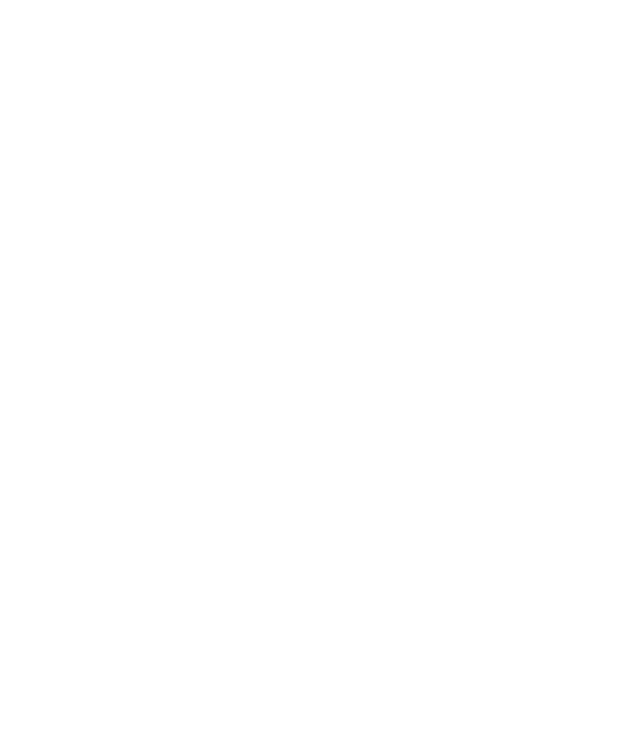
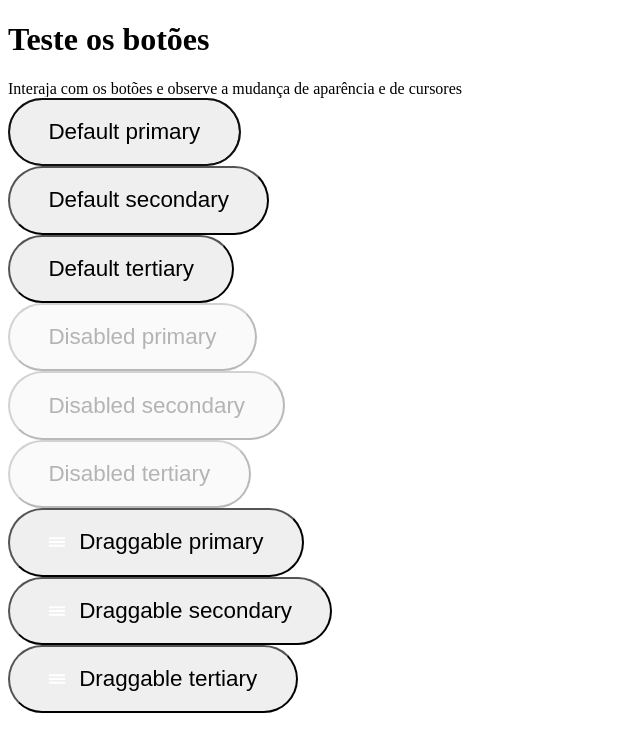
Before and after one commit to claytonfortunato/Button-Cursors, a React (Vite) app: page / in a window 1280 px wide. Shown: the top 752 px of the page, without its empty margins (0-640 px from the left). Built offline with nearby package versions, Linux system fonts and the light colour scheme.

Commit message:
feat: components

```diff
--- a/package.json
+++ b/package.json
@@ -9,6 +9,9 @@
     "preview": "vite preview"
   },
   "dependencies": {
+    "@emotion/react": "^11.10.6",
+    "@emotion/styled": "^11.10.6",
+    "@mui/material": "^5.11.13",
     "react": "^18.2.0",
     "react-dom": "^18.2.0",
     "styled-components": "^5.3.9"
--- a/src/App.tsx
+++ b/src/App.tsx
@@ -1,7 +1,97 @@
 import * as C from "./styles";
 
+import Button from "./components/Button";
+
+import { useRef, useState } from "react";
+import { buttons, ButtonType } from "./types/buttons";
+
 function App() {
-  return <C.Container></C.Container>;
+  const [list, setList] = useState<ButtonType>(buttons);
+
+  const dragItem = useRef<number>();
+  const dragOverItem = useRef<number>();
+
+  const handleDragStart = (
+    e: React.DragEvent<HTMLButtonElement>,
+    position: number
+  ) => {
+    e.stopPropagation();
+    dragItem.current = position;
+  };
+
+  const handleDragEnter = (
+    e: React.DragEvent<HTMLButtonElement>,
+    position: number
+  ) => {
+    e.stopPropagation();
+    dragOverItem.current = position;
+  };
+
+  const handleDropPartially = (position: number) => {
+    const dragItemCurrent = dragItem.current;
+    const dragOverItemCurrent = dragOverItem.current;
+
+    if (dragItemCurrent === undefined || dragOverItemCurrent === undefined)
+      return;
+
+    if (dragItemCurrent === dragOverItemCurrent) return;
+
+    const newList = [...list];
+    const item = newList[dragItemCurrent];
+    newList.splice(dragItemCurrent, 1);
+    newList.splice(position, 0, item);
+
+    dragItem.current = position;
+    dragOverItem.current = position;
+
+    setList(newList);
+  };
+
+  return (
+    <C.Container>
+      <C.Header>
+        <h1>Teste os botões</h1>
+        <span>
+          Interaja com os botões e observe a mudança de aparência e de cursores
+        </span>
+      </C.Header>
+      <div className="grid">
+        {list.map((item, idx) => (
+          <Button
+            onDragStart={(e) => {
+              e.currentTarget.style.cursor = "grabbing";
+              handleDragStart(e, idx);
+            }}
+            onDragOver={(e) => {
+              e.preventDefault();
+              e.stopPropagation();
+              handleDropPartially(idx);
+            }}
+            onDragCapture={(e) => {
+              e.preventDefault();
+              e.stopPropagation();
+              e.currentTarget.style.cursor = "grabbing";
+              e.currentTarget.style.opacity = "0";
+            }}
+            onDragEnter={(e) => {
+              e.preventDefault();
+              e.stopPropagation();
+              handleDragEnter(e, idx);
+            }}
+            onDragEnd={(e) => {
+              handleDropPartially(idx);
+              e.currentTarget.style.cursor = "move";
+              e.currentTarget.style.opacity = "1";
+            }}
+            key={item.id}
+            {...item.props}
+          >
+            {item.label}
+          </Button>
+        ))}
+      </div>
+    </C.Container>
+  );
 }
 
 export default App;
--- /dev/null
+++ b/src/components/Button/index.tsx
@@ -0,0 +1,57 @@
+import CircularProgress from "@mui/material/CircularProgress";
+import { useState } from "react";
+import DraggableIcon from "../../assets/draggableicon.svg";
+
+import * as C from "./styles";
+
+interface ButtonProps extends React.HTMLAttributes<HTMLButtonElement> {
+  children?: React.ReactNode;
+  disabled?: boolean;
+  autoFocus?: boolean;
+  variant?: "primary" | "secondary" | "tertiary";
+}
+
+const Button: React.FC<ButtonProps> = ({
+  variant,
+  children,
+  draggable,
+  ...rest
+}) => {
+  const [isLoading, setIsLoading] = useState(false);
+
+  const handleLoading = () => {
+    if (draggable) return;
+    setIsLoading(true);
+    setTimeout(() => {
+      setIsLoading(false);
+    }, 1500);
+  };
+
+  return (
+    <C.Button
+      onClick={handleLoading}
+      className={`button ${variant} ${isLoading && "loading"}`}
+      draggable={draggable}
+      {...rest}
+    >
+      {isLoading && !draggable && (
+        <CircularProgress
+          size="1.6rem"
+          sx={{
+            color: "white",
+          }}
+        />
+      )}
+      {draggable && (
+        <img
+          className="draggable-icon"
+          src={DraggableIcon}
+          alt="draggable icon"
+        />
+      )}
+      {children}
+    </C.Button>
+  );
+};
+
+export default Button;
--- /dev/null
+++ b/src/components/Button/styles.ts
@@ -0,0 +1,17 @@
+import styled from "styled-components";
+
+export const Button = styled.button`
+  padding: 1.2rem 2.4rem;
+  border-radius: 2.4rem;
+
+  font-size: 1.4rem;
+
+  display: flex;
+  align-items: center;
+  justify-content: center;
+  gap: 0.8rem;
+
+  backface-visibility: hidden;
+
+  transition: 0.2s ease-in-out;
+`;
--- a/src/styles.ts
+++ b/src/styles.ts
@@ -1,3 +1,5 @@
 import styled from "styled-components";
 
 export const Container = styled.div``;
+
+export const Header = styled.div``;
```
Also changed, not shown: src/GlobalStyle.ts (added), src/assets/draggableIcon.svg (added), 1 other file (tests, documents, lock files or other folders).
